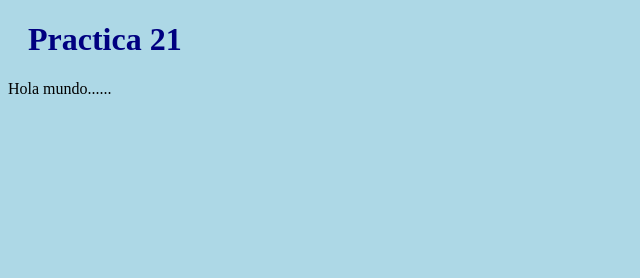
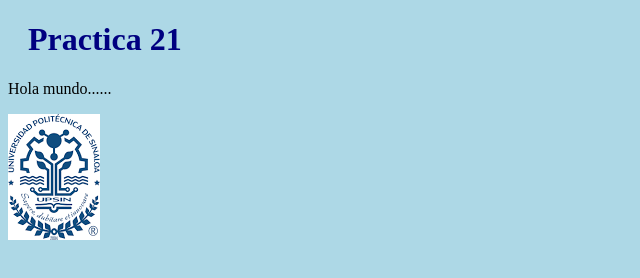
Before and after one commit to Elenacevallos/practica21, a plain HTML site: page index.html in a window 1280 px wide. Shown: the whole page, without its empty margins (0-640 px from the left). Drawn offline with Linux system fonts and the light colour scheme.

Commit message:
agregar imagen en index.html

```diff
--- a/index.html
+++ b/index.html
@@ -9,6 +9,7 @@
 <body>
     <h1>Practica 21</h1>
     <p>Hola mundo......</p>
+    <div><img src="img/logo.png"></div>
 
 </body>
 </html>
```
Also changed, not shown: img/logo.png (added).
